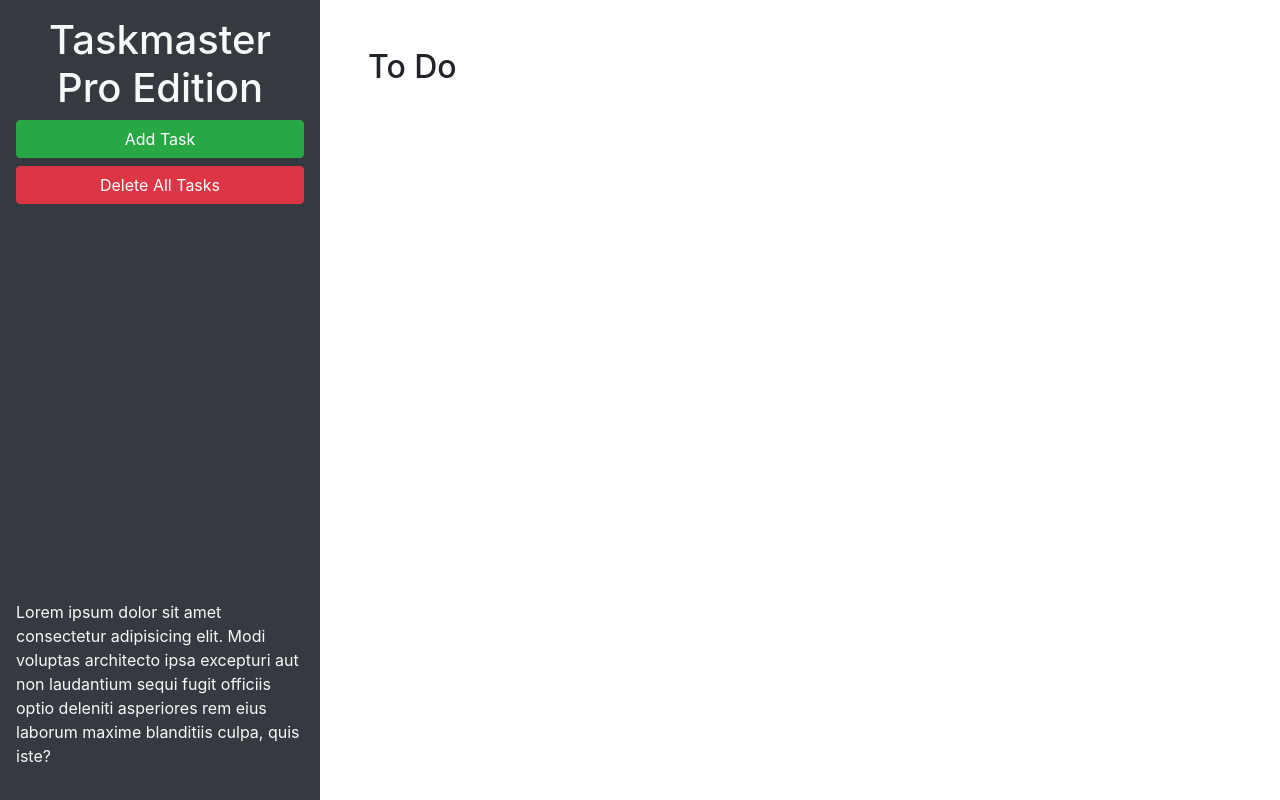
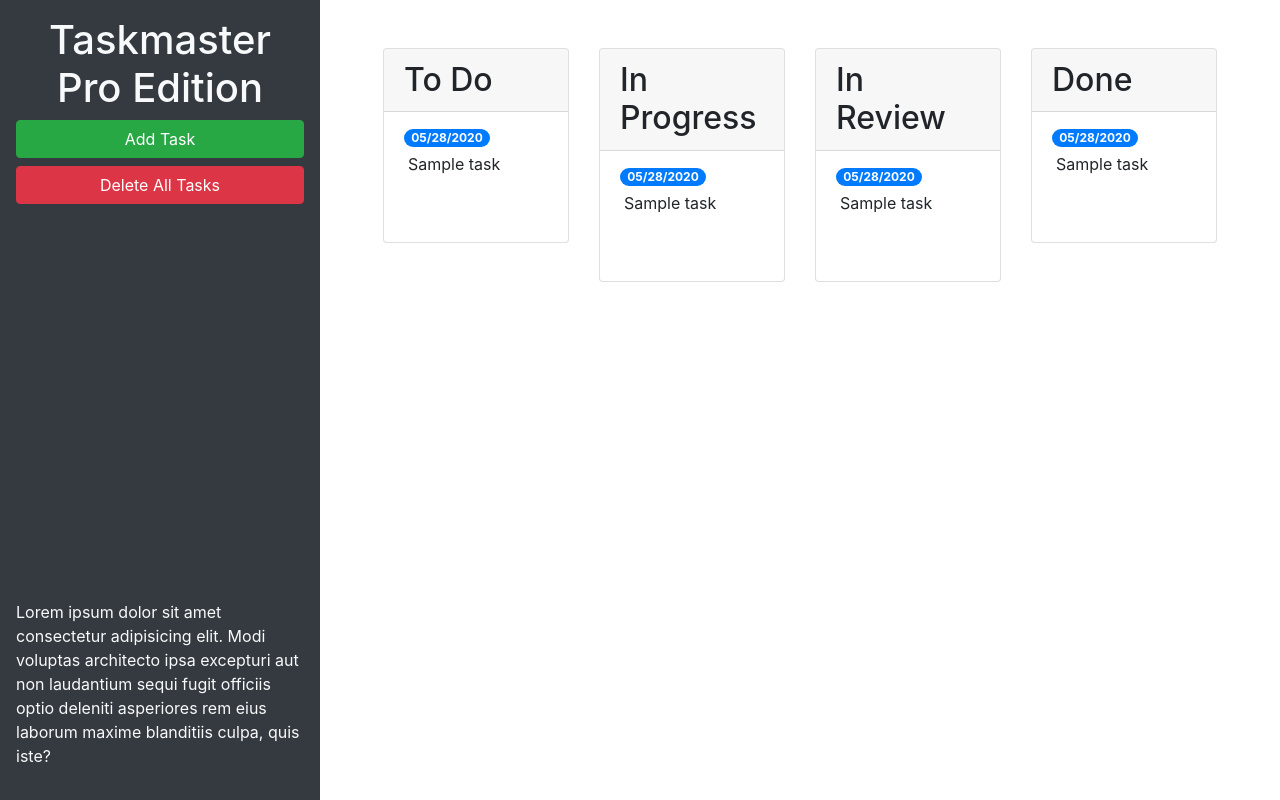
Before and after one commit to Johnnyboy7781/taskmaster-pro, a plain HTML site: page index.html in a window 1280 px wide. Drawn offline with nearby package versions, Linux system fonts and the light colour scheme.

Commit message:
Added new list columns, implemented bootstrap to columns and modal

```diff
--- a/index.html
+++ b/index.html
@@ -24,9 +24,63 @@
       </p>
     </header>
     <main class="col-12 col-lg-9">
-      <div class="m-5">
-        <h2>To Do</h2>
-        <ul id="list-toDo" class="list-group"> </ul>
+      <div class="m-5 row justify-content-around">
+        <!-- todo -->
+        <div class="col-12 col-md-6 col-xl-3 mg-3">
+          <div class="card">
+            <h2 class="card-header">
+              To Do
+            </h2>
+            <ul id="list-inProgress" class="list-group list-group-flush">
+              <li class="list-group-item">
+                <span class="badge badge-primary badge-pill">05/28/2020</span>
+                <p class="m-1">Sample task</p>
+              </li>
+            </ul>
+          </div>
+        </div>
+        <!-- in progress -->
+        <div class="col-12 col-md-6 col-xl-3 mg-3">
+          <div class="card">
+            <h2 class="card-header">
+              In Progress
+            </h2>
+            <ul id="list-inProgress" class="list-group list-group-flush">
+              <li class="list-group-item">
+                <span class="badge badge-primary badge-pill">05/28/2020</span>
+                <p class="m-1">Sample task</p>
+              </li>
+            </ul>
+          </div>
+        </div>
+        <!-- in review -->
+        <div class="col-12 col-md-6 col-xl-3 mg-3">
+          <div class="card">
+            <h2 class="card-header">
+              In Review
+            </h2>
+            <ul id="list-inReview" class="list-group list-group-flush">
+              <li class="list-group-item">
+                <span class="badge badge-primary badge-pill">05/28/2020</span>
+                <p class="m-1">Sample task</p>
+              </li>
+            </ul>
+          </div>
+        </div>
+        <!-- done -->
+        <div class="col-12 col-md-6 col-xl-3 mg-3">
+          <div class="card">
+            <h2 class="card-header">
+              Done
+            </h2>
+            <ul id="list-done" class="list-group list-group-flush">
+              <li class="list-group-item">
+                <span class="badge badge-primary badge-pill">05/28/2020</span>
+                <p class="m-1">Sample task</p>
+              </li>
+            </ul>
+          </div>
+        </div>
       </div>
     </main>
   </div>
@@ -46,11 +100,11 @@
           <form>
             <div class="form-group">
               <label for="modalTaskDescription">Task description</label>
-              <textarea id="modalTaskDescription" rows="3"></textarea>
+              <textarea id="modalTaskDescription" rows="3" class="form-control"></textarea>
             </div>
             <div class="form-group">
               <label for="modalDueDate">Due date</label>
-              <input type="text" id="modalDueDate" placeholder="mm/dd/yyyy" autocomplete="off" />
+              <input type="text" class="form-control" id="modalDueDate" placeholder="mm/dd/yyyy" autocomplete="off" />
             </div>
           </form>
         </div>
```
